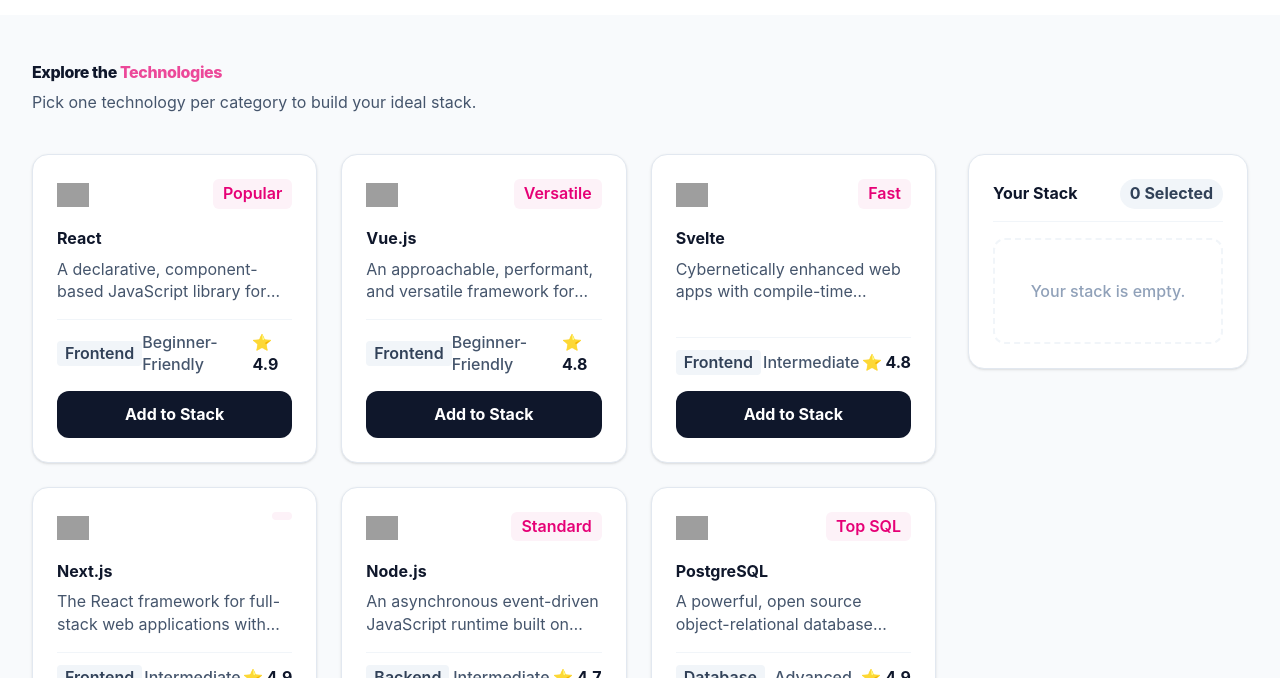
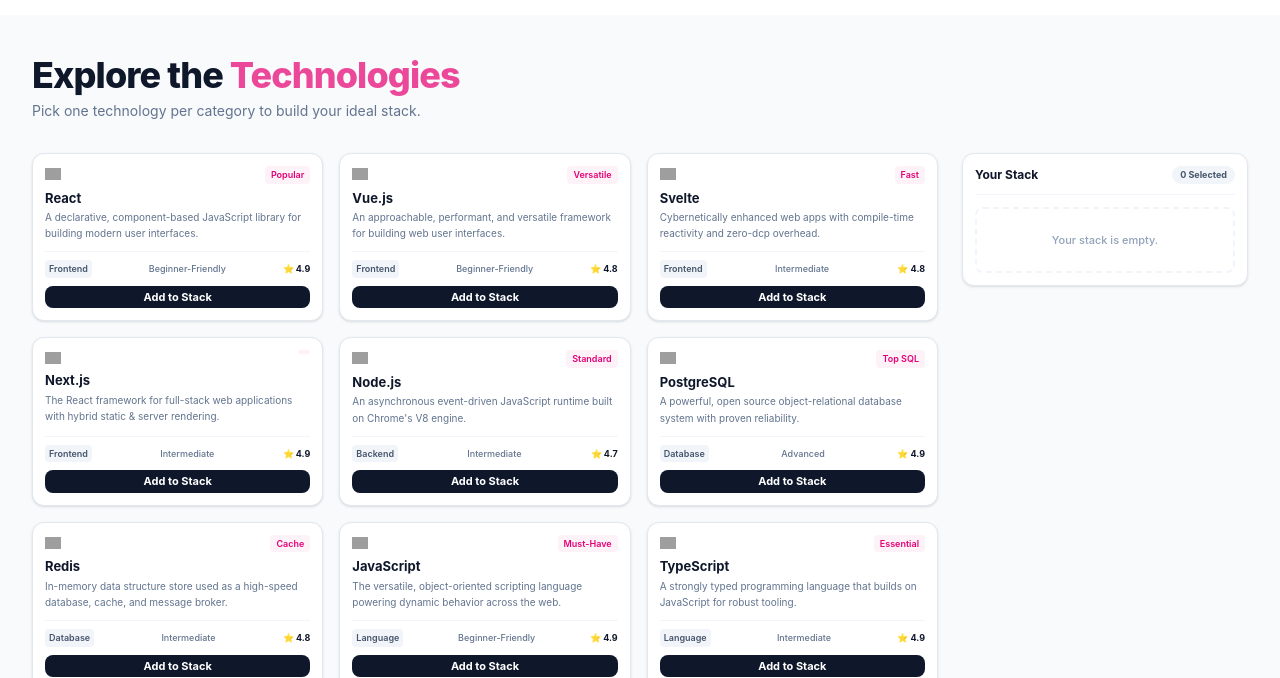
Before and after one commit to khalidhasanbadhon502/dev-stack-builder1, a React (Vite) app: page / in a window 1280 px wide. Shown: the part 722-1400 px from the top of the page. Built offline with nearby package versions, Linux system fonts and the light colour scheme; grey boxes are pictures that could not be loaded.

Commit message:
Optimize TechExplorer layout responsiveness for laptop, tablet, and mobile with compact sizing

```diff
--- a/src/components/TechExplorer.tsx
+++ b/src/components/TechExplorer.tsx
@@ -54,73 +54,84 @@
 
   if (loading) {
     return (
-      <div className="flex justify-center items-center py-20 text-[100%]">
-        <p className="text-slate-700 font-medium text-base text-[100%]">Loading technologies...</p>
+      <div className="flex justify-center items-center py-16">
+        <p className="text-slate-700 font-medium text-sm">Loading technologies...</p>
       </div>
     );
   }
 
   return (
-    <section id="technologies" className="max-w-7xl mx-auto px-4 sm:px-6 lg:px-8 py-12 relative text-[100%]">
-      <div className="mb-10 text-[100%]">
-        <h2 className="text-3xl font-extrabold text-slate-900 tracking-tight text-[100%]">
-          Explore the <span className="text-[#ec4899] text-[100%]">Technologies</span>
+    <section id="technologies" className="max-w-7xl mx-auto px-4 sm:px-6 lg:px-8 py-10 relative">
+      {/* Section Header */}
+      <div className="mb-8">
+        <h2 className="text-2xl sm:text-3xl md:text-4xl font-extrabold text-slate-900 tracking-tight">
+          Explore the <span className="text-[#ec4899]">Technologies</span>
         </h2>
-        <p className="text-base text-slate-600 mt-2 text-[100%]">
+        <p className="text-xs sm:text-sm text-slate-500 mt-1.5">
           Pick one technology per category to build your ideal stack.
         </p>
       </div>
 
-      <div className="grid grid-cols-1 lg:grid-cols-4 gap-8 text-[100%]">
-        <div className="lg:col-span-3 grid grid-cols-1 sm:grid-cols-2 md:grid-cols-3 gap-6 text-[100%]">
+      {/* Main Grid Layout */}
+      <div className="grid grid-cols-1 lg:grid-cols-4 gap-6 items-start">
+
+        {/* Cards Grid */}
+        <div className="lg:col-span-3 grid grid-cols-1 sm:grid-cols-2 md:grid-cols-3 gap-4">
           {technologies.map((tech) => {
             const isSelected = selectedStack.some((item) => item.id === tech.id);
             return (
               <div
                 key={tech.id}
-                className={`bg-white rounded-2xl p-6 border transition-all shadow-sm flex flex-col justify-between text-[100%] ${
+                className={`bg-white rounded-xl p-4 sm:p-2.5 md:p-3 border transition-all shadow-sm flex flex-col justify-between ${
                   isSelected ? 'border-pink-500 ring-2 ring-pink-100' : 'border-slate-200 hover:border-slate-300'
                 }`}
               >
-                <div className="text-[100%]">
-                  <div className="flex justify-between items-start mb-4 text-[100%]">
+                <div>
+                  <div className="flex justify-between items-start mb-2 sm:mb-1.5">
                     {tech.icon ? (
-                      <img src={tech.icon} alt={tech.name} className="w-8 h-8 object-contain text-[100%]" />
+                      <img src={tech.icon} alt={tech.name} className="w-5 h-5 sm:w-4 sm:h-4 object-contain" />
                     ) : (
-                      <div className="w-8 h-8 bg-slate-100 rounded-lg flex items-center justify-center font-bold text-slate-700 text-xs text-[100%]">
+                      <div className="w-5 h-5 sm:w-4 sm:h-4 bg-slate-100 rounded-md flex items-center justify-center font-bold text-slate-700 text-[9px]">
                         {tech.name.slice(0, 2).toUpperCase()}
                       </div>
                     )}
-                    <span className="text-xs font-semibold text-pink-600 bg-pink-50 px-2.5 py-1 rounded-md text-[100%]">
+                    {/* Badge */}
+                    <span className="text-[11px] sm:text-[9px] font-semibold text-pink-600 bg-pink-50 px-1.5 py-0.5 rounded">
                       {tech.badge}
                     </span>
                   </div>
-                  <h3 className="text-xl font-bold text-slate-900 mb-2 text-[100%]">{tech.name}</h3>
-                  <p className="text-sm text-slate-600 line-clamp-2 mb-4 text-[100%]">{tech.description}</p>
+                  {/* Name */}
+                  <h3 className="text-lg sm:text-xs md:text-[13px] font-bold text-slate-900 mb-0.5">{tech.name}</h3>
+                  {/* Description */}
+                  <p className="text-xs sm:text-[10px] text-slate-500 line-clamp-2 mb-2.5 leading-relaxed">
+                    {tech.description}
+                  </p>
                 </div>
 
-                <div className="text-[100%]">
-                  <div className="flex justify-between items-center text-xs text-slate-500 mb-4 pt-3 border-t border-slate-100 text-[100%]">
-                    <span className="font-semibold px-2 py-0.5 bg-slate-100 text-slate-700 rounded text-[100%]">
+                <div>
+                  {/* Footer details inside card */}
+                  <div className="flex justify-between items-center text-[11px] sm:text-[9px] text-slate-500 mb-2 pt-2 border-t border-slate-100">
+                    <span className="font-semibold px-1 py-0.5 bg-slate-100 text-slate-600 rounded">
                       {tech.category}
                     </span>
-                    <span className="font-medium text-slate-600 text-[100%]">
+                    <span className="font-medium text-slate-500">
                       {tech.level}
                     </span>
-                    <span className="font-bold text-slate-900 text-[100%]">
+                    <span className="font-bold text-slate-900">
                       ⭐ {tech.rating}
                     </span>
                   </div>
+                  {/* Button */}
                   <button
                     onClick={() => handleAddToStack(tech)}
                     disabled={isSelected}
-                    className={`w-full py-3 rounded-xl text-sm font-bold transition flex items-center justify-center gap-1.5 text-[100%] ${
+                    className={`w-full py-2.5 sm:py-1 rounded-lg text-xs sm:text-[11px] font-bold transition flex items-center justify-center gap-1 ${
                       isSelected
-                        ? 'bg-pink-50 text-pink-600 cursor-not-allowed text-[100%]'
-                        : 'bg-slate-900 text-white hover:bg-slate-800 text-[100%]'
+                        ? 'bg-pink-50 text-pink-600 cursor-not-allowed'
+                        : 'bg-slate-900 text-white hover:bg-slate-800'
                     }`}
                   >
-                    {isSelected && <span className="text-[100%]">✓</span>}
+                    {isSelected && <span>✓</span>}
                     {isSelected ? 'Added to Stack' : 'Add to Stack'}
                   </button>
                 </div>
@@ -129,36 +140,37 @@
           })}
         </div>
 
-        <div className="lg:col-span-1 text-[100%]">
-          <div className="bg-white rounded-2xl p-6 border border-slate-200 sticky top-24 shadow-sm text-[100%]">
-            <div className="flex justify-between items-center mb-4 pb-3 border-b border-slate-100 text-[100%]">
-              <h3 className="text-lg font-bold text-slate-900 text-[100%]">Your Stack</h3>
-              <span className="text-xs font-bold bg-slate-100 px-2.5 py-1 rounded-full text-slate-700 text-[100%]">
+        {/* Your Stack Sidebar */}
+        <div className="lg:col-span-1">
+          <div className="bg-white rounded-xl p-4 sm:p-3 border border-slate-200 lg:sticky lg:top-20 shadow-sm">
+            <div className="flex justify-between items-center mb-3 pb-2.5 border-b border-slate-100">
+              <h3 className="text-sm sm:text-xs font-bold text-slate-900">Your Stack</h3>
+              <span className="text-[11px] sm:text-[9px] font-bold bg-slate-100 px-2 py-0.5 rounded-full text-slate-600">
                 {selectedStack.length} Selected
               </span>
             </div>
 
             {selectedStack.length === 0 ? (
-              <div className="text-center py-10 border-2 border-dashed border-slate-100 rounded-xl text-[100%]">
-                <p className="text-sm text-slate-400 font-medium text-[100%]">Your stack is empty.</p>
+              <div className="text-center py-6 border-2 border-dashed border-slate-100 rounded-lg">
+                <p className="text-xs sm:text-[11px] text-slate-400 font-medium">Your stack is empty.</p>
               </div>
             ) : (
-              <div className="space-y-3 text-[100%]">
+              <div className="space-y-2.5">
                 {selectedStack.map((item) => (
-                  <div key={item.id} className="flex items-center justify-between p-2.5 bg-slate-50 rounded-xl border border-slate-100 text-sm text-[100%]">
-                    <div className="flex items-center gap-2.5 text-[100%]">
+                  <div key={item.id} className="flex items-center justify-between p-2 sm:p-1.5 bg-slate-50 rounded-lg border border-slate-100 text-xs sm:text-[11px]">
+                    <div className="flex items-center gap-1.5">
                       {item.icon ? (
-                        <img src={item.icon} alt={item.name} className="w-5 h-5 object-contain text-[100%]" />
+                        <img src={item.icon} alt={item.name} className="w-4 h-4 object-contain" />
                       ) : (
-                        <div className="w-5 h-5 bg-slate-200 rounded flex items-center justify-center font-bold text-[10px] text-slate-700 text-[100%]">
+                        <div className="w-4 h-4 bg-slate-200 rounded flex items-center justify-center font-bold text-[9px] text-slate-700">
                           {item.name.slice(0, 2).toUpperCase()}
                         </div>
                       )}
-                      <span className="font-semibold text-slate-800 text-[100%]">{item.name}</span>
+                      <span className="font-semibold text-slate-800">{item.name}</span>
                     </div>
                     <button
                       onClick={() => handleRemoveFromStack(item.id)}
-                      className="text-slate-400 hover:text-red-500 font-bold px-1.5 text-base text-[100%]"
+                      className="text-slate-400 hover:text-red-500 font-bold px-1 text-sm sm:text-xs"
                     >
                       ✕
                     </button>
@@ -166,7 +178,7 @@
                 ))}
                 <button
                   onClick={handleRemoveAll}
-                  className="w-full mt-4 py-2.5 bg-white border border-pink-500 text-pink-600 hover:bg-pink-50 rounded-xl text-sm font-bold transition text-[100%]"
+                  className="w-full mt-2.5 py-2 sm:py-1.5 bg-white border border-pink-500 text-pink-600 hover:bg-pink-50 rounded-lg text-xs sm:text-[11px] font-bold transition"
                 >
                   Remove All
                 </button>
@@ -174,6 +186,7 @@
             )}
           </div>
         </div>
+
       </div>
     </section>
   );
```
